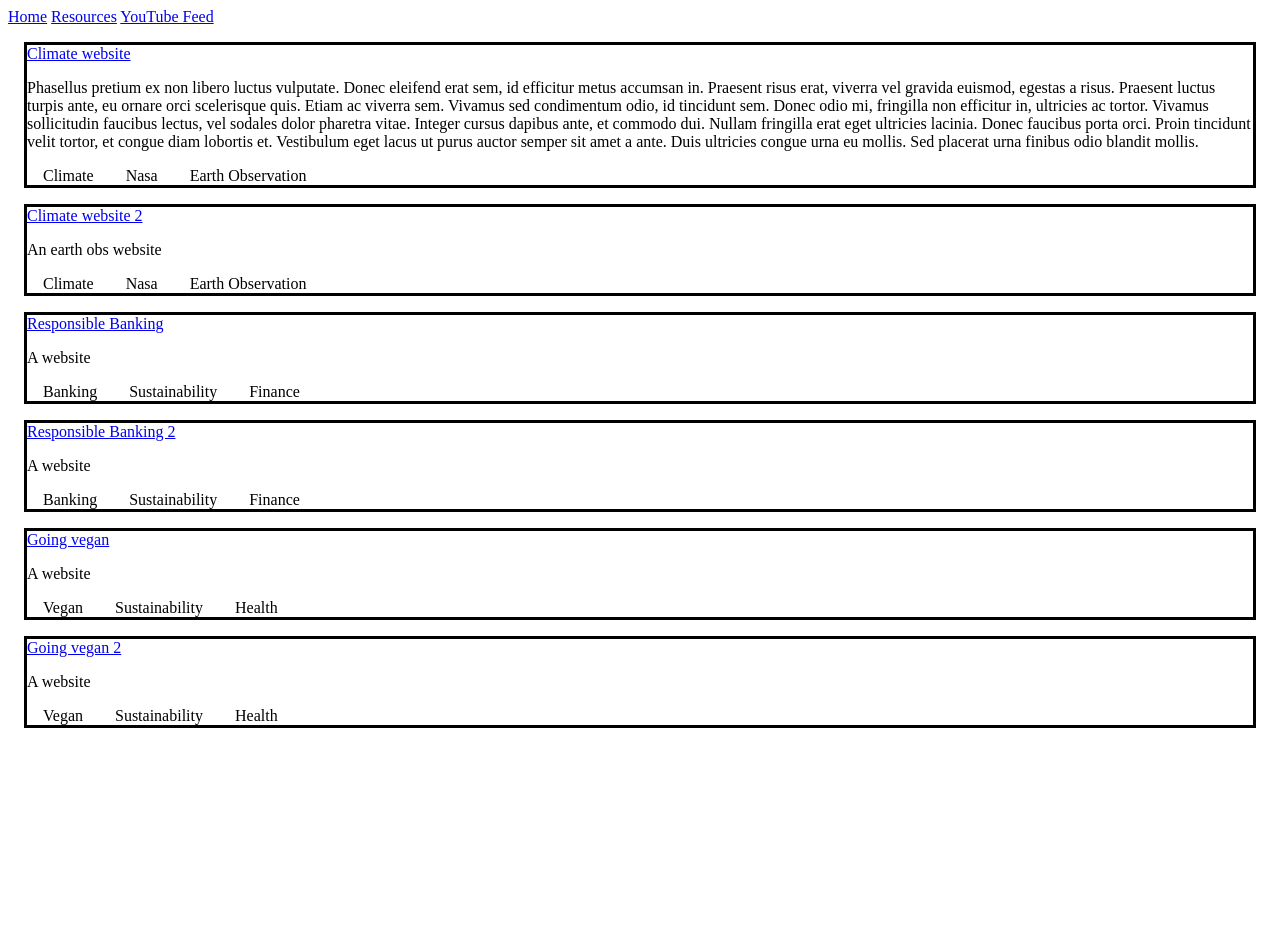
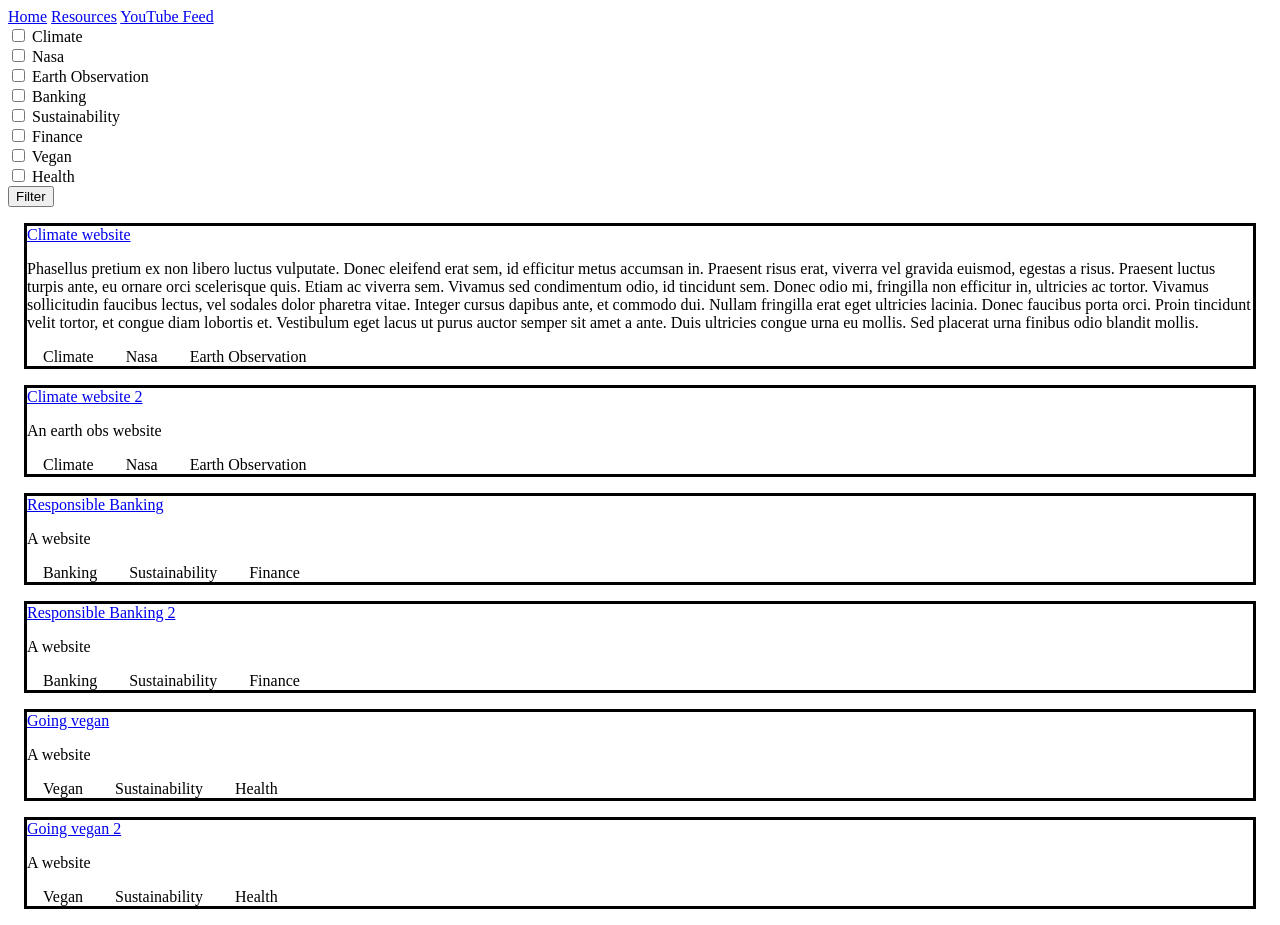
Before and after one commit to ClimateTown/knowledge-hub, a SvelteKit app: page /resources in a window 1280 px wide. Before the commit the page ends 800 px from the top, so only its background shows below. Built offline with nearby package versions, Linux system fonts and the light colour scheme.

Commit message:
Resource filtering system (feat. my bad code)

```diff
--- a/src/routes/resources/+page.svelte
+++ b/src/routes/resources/+page.svelte
@@ -1,14 +1,95 @@
-<!-- import PageData type -->
 <script lang="ts">
     import type { PageData } from "./$types";
-
     export let data: PageData;
 
     let resources = data.payload.resources;
+    let displayedResources = resources;
+    let tagLogicAnd: boolean = true; // Whether all the selected tags must match the resource (vs any of the selected tags)
+    // TODO: make this a user preference
+    $: tagLogic = "and" ? tagLogicAnd : "or";
+
+    let tags = data.payload.tags;
+    // Creating filter object
+    let filterObject: any = {};
+    filterObject["tags"] = {};
+    let tag: string;
+    for (tag of tags) {
+        filterObject.tags[tag] = false;
+    }
+
+    let removeWhitespace = (str: string) => {
+        return str.replace(/\s/g, "");
+    };
+
+    function filterResources(event) {
+        // Reset displayed resources
+        displayedResources = [];
+
+        let resource;
+        let tag: string;
+
+        // Tags of interest
+        let filterTags: string[] | Set<string> = Object.keys(
+            filterObject.tags
+        ).filter((tag) => filterObject.tags[tag] === true);
+        filterTags = new Set(filterTags);
+
+        let minCommonTags = tagLogic ? filterTags.size : 1;
+        let resourceTags: Set<string>;
+        for (resource of resources) {
+            // Resource tags
+            resourceTags = new Set(resource.tags);
+
+            if (
+                setIntersection(filterTags, resourceTags).size >= minCommonTags
+            ) {
+                displayedResources.push(resource);
+            }
+            console.log(
+                resource.title,
+                setIntersection(filterTags, resourceTags)
+            );
+        }
+
+        // Force svelte re-render
+        console.log(filterTags);
+        displayedResources = displayedResources;
+    }
+
+    function setIntersection(set1: Set<any>, set2: Set<any>) {
+        let intersection = new Set();
+        for (let element of set2) {
+            if (set1.has(element)) {
+                intersection.add(element);
+            }
+        }
+        return intersection;
+    }
 
     import ListItem from "./ListItem.svelte";
 </script>
 
-{#each resources as resource}
+<!-- begin form -->
+<form on:submit|preventDefault={filterResources}>
+    <!-- <label for="search">Search</label> -->
+    <!-- <input type="text" id="search" name="search" /> -->
+    {#each tags as tag}
+        <!-- checkbox -->
+        <div>
+            <input
+                type="checkbox"
+                bind:checked={filterObject.tags[tag]}
+                id={removeWhitespace(tag)}
+                name={removeWhitespace(tag)}
+            />
+            <label for={tag}>{tag}</label>
+        </div>
+    {/each}
+    <button type="submit">Filter</button>
+</form>
+
+{#each displayedResources as resource}
     <ListItem {...resource} />
+{:else}
+    <div>No resources here!</div>
 {/each}
```
